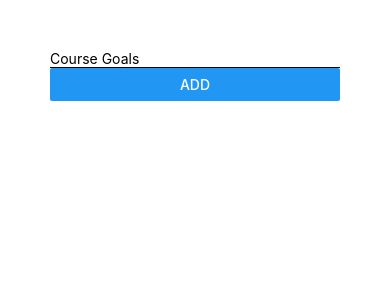
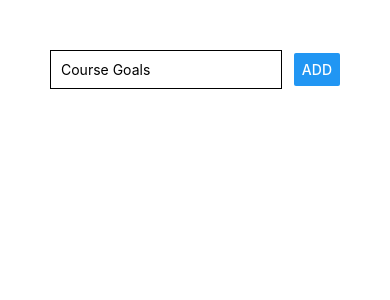
Before and after one commit to AdhamNour/my-first-react-native-application, a React Native app: screen / in a window 390 px wide. Shown: the top 300 px of the page. Built offline with nearby package versions, Linux system fonts and the light colour scheme.

Commit message:
finished video 7 from module 2

```diff
--- a/App.js
+++ b/App.js
@@ -5,10 +5,12 @@
 export default function App() {
   return (
     <View style ={{padding:50}} >
-      <View>
+      <View style ={{flexDirection: 'row',justifyContent: 'space-between',alignItems: 'center'}}>
         <TextInput placeholder ="Course Goals" style ={{
-          borderBottomColor:'black',
-          borderBottomWidth:1,
+          borderColor:'black',
+          borderWidth:1,
+          padding:10,
+          width: '80%'
         }}/>
         <Button title="ADD" />
       </View>
```
Also changed, not shown: 1 other file (tests, documents, lock files or other folders).
